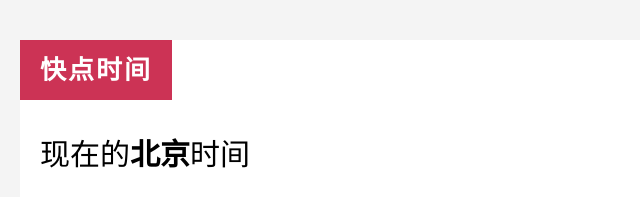
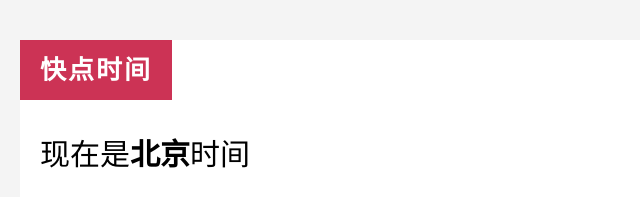
Before and after one commit to muzihuaner/Time, a plain HTML site: page index.html in a window 1280 px wide. Shown: the top 197 px of the page, 0-640 px from the left. Drawn offline with nearby package versions, Linux system fonts and the light colour scheme.

Commit message:
Update index.html

```diff
--- a/index.html
+++ b/index.html
@@ -18,7 +18,7 @@
         <div id="time_section">
             <div id="msgs">
                 <div id="msgdiv">
-                    <h1>现在的<span>北京</span>时间</h1>
+                    <h1>现在是<span>北京</span>时间</h1>
                 </div>
             </div>
             <div style="width:100%;position:relative">
```
